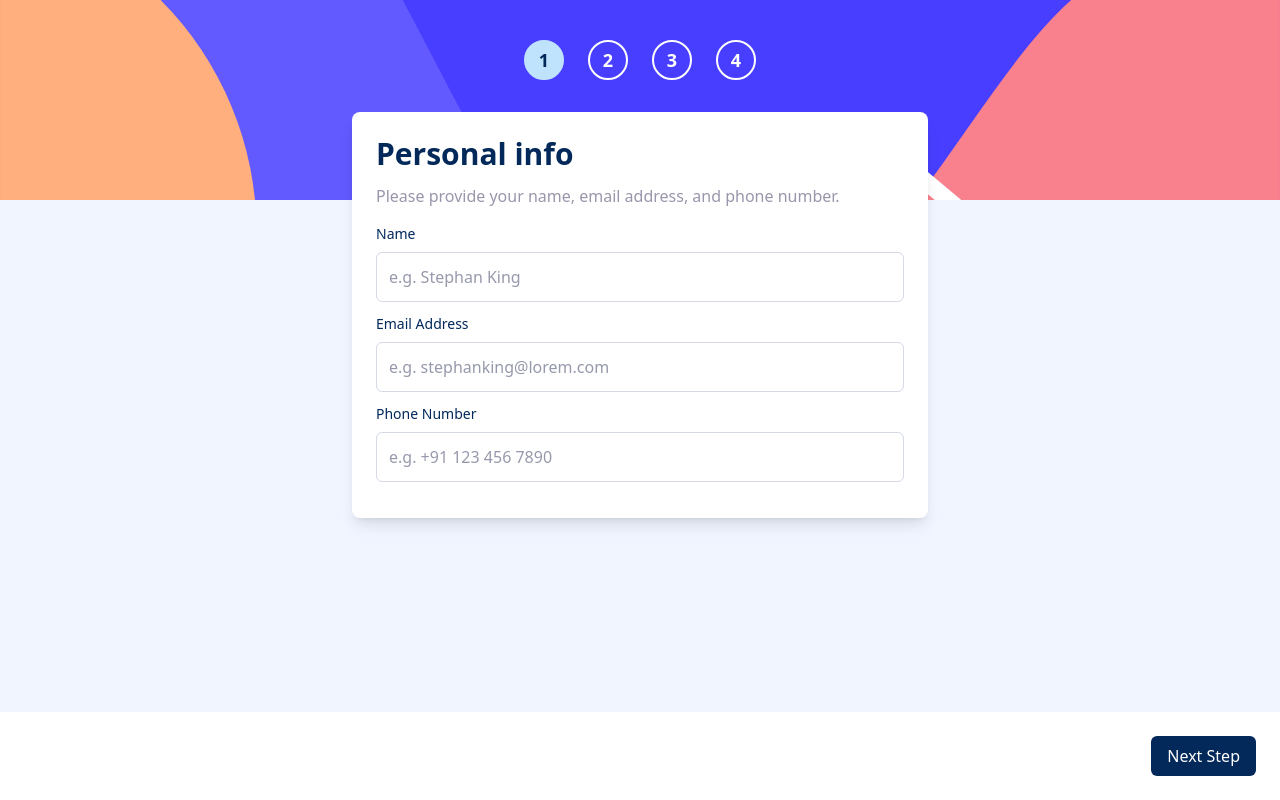
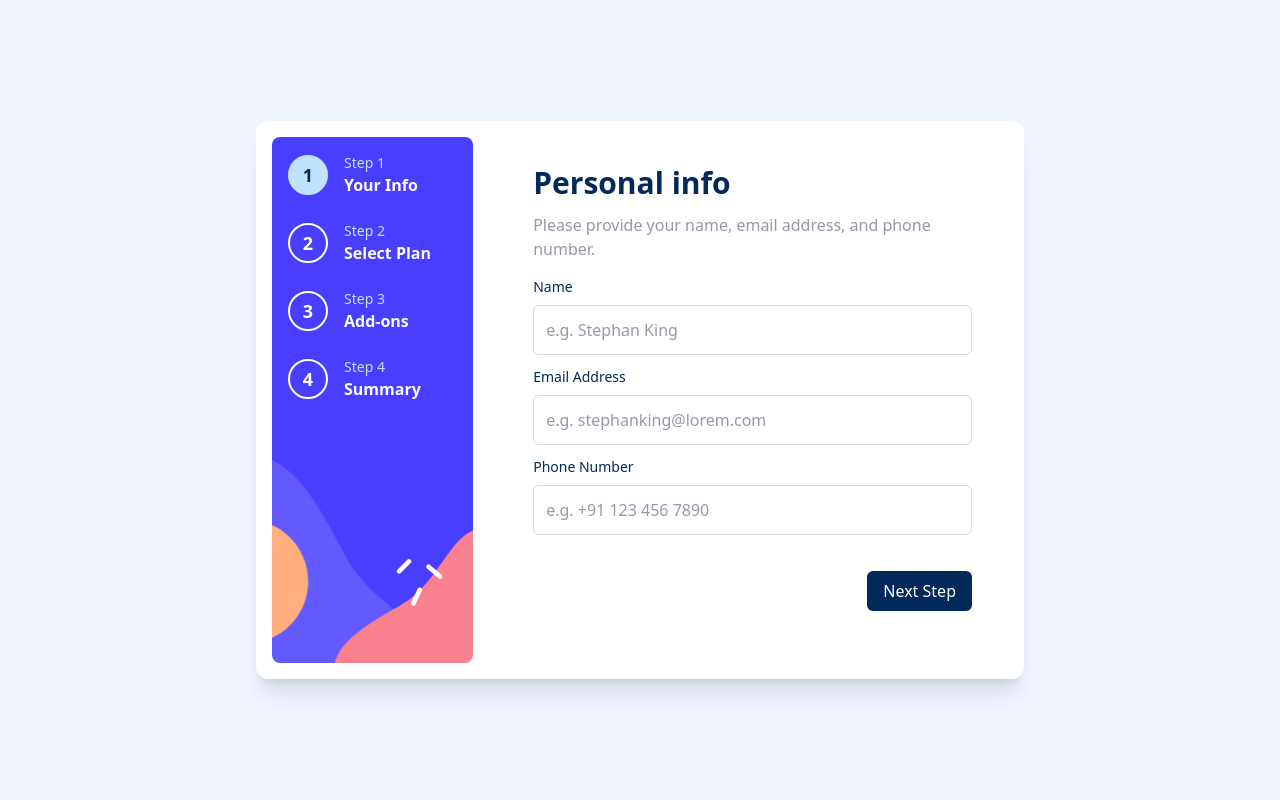
Before and after one commit to vipul-vaishnav/frontend-mentor-solutions-in-one, a React (Vite) app: page /apps/multi-step-form in a window 1280 px wide. Built offline with nearby package versions, Linux system fonts and the light colour scheme.

Commit message:
FIX: desktop UI

```diff
--- a/src/components/MultiStepForm.tsx/FinishedScreen.tsx
+++ b/src/components/MultiStepForm.tsx/FinishedScreen.tsx
@@ -1,8 +1,8 @@
 import React, { useEffect } from 'react'
 
 import { useMultiStepFormStore } from '../../stores/MultiStepFormStore'
-import { PLANS } from './SelectPlan'
-import { ADDONS } from './PickAddOns'
+import { ADDONS } from '../../data/multi-step-form/addons'
+import { PLANS } from '../../data/multi-step-form/plans'
 
 const FinishedScreen: React.FC = () => {
   const { setCurrentStepSubmitFn, billingCycle, plan, addOns, setLastCompletedStep, setStep } = useMultiStepFormStore(
--- a/src/components/MultiStepForm.tsx/PickAddOns.tsx
+++ b/src/components/MultiStepForm.tsx/PickAddOns.tsx
@@ -4,36 +4,7 @@ import { zodResolver } from '@hookform/resolvers/zod'
 
 import { useMultiStepFormStore } from '../../stores/MultiStepFormStore'
 import { AddOnsSchema, type AddOnsType } from '../../lib/MultiStepForm.schema'
-
-export const ADDONS = [
-  {
-    id: 'onlineServiceXQakh7',
-    name: 'Online Service',
-    description: 'Access to multiplayer games',
-    price: {
-      monthly: 1,
-      yearly: 10
-    }
-  },
-  {
-    id: 'largerStoragehxzdy3',
-    name: 'Larger Storage',
-    description: 'Extra 1TB of cloud save',
-    price: {
-      monthly: 2,
-      yearly: 20
-    }
-  },
-  {
-    id: 'customizableProfilewDXoNs',
-    name: 'Customizable Profile',
-    description: 'Custom theme on your profile',
-    price: {
-      monthly: 2,
-      yearly: 20
-    }
-  }
-] as const
+import { ADDONS } from '../../data/multi-step-form/addons'
 
 const PickAddOns: React.FC = () => {
   const {
@@ -68,7 +39,6 @@ const PickAddOns: React.FC = () => {
   }, [])
 
   return (
-    <section>
     <form className="space-y-4">
       {ADDONS.map((addon) => (
         <label
@@ -104,7 +74,6 @@ const PickAddOns: React.FC = () => {
         </label>
       ))}
     </form>
-    </section>
   )
 }
 export default PickAddOns
--- a/src/components/MultiStepForm.tsx/SelectPlan.tsx
+++ b/src/components/MultiStepForm.tsx/SelectPlan.tsx
@@ -7,33 +7,7 @@ import GenericSwitch from '../shared/GenericSwitch'
 
 import { useMultiStepFormStore } from '../../stores/MultiStepFormStore'
 import { PlanSchema, type PlanType } from '../../lib/MultiStepForm.schema'
-
-export const PLANS = [
-  {
-    id: 'arcadeXQakh7',
-    name: 'Arcade',
-    price: {
-      monthly: 9,
-      yearly: 90
-    }
-  },
-  {
-    id: 'advancedhxzdy3',
-    name: 'Advanced',
-    price: {
-      monthly: 12,
-      yearly: 120
-    }
-  },
-  {
-    id: 'prowDXoNs',
-    name: 'Pro',
-    price: {
-      monthly: 15,
-      yearly: 150
-    }
-  }
-] as const
+import { PLANS } from '../../data/multi-step-form/plans'
 
 const FREE_MONTHS = 2
 
@@ -86,7 +60,7 @@ const SelectPlan: React.FC = () => {
   }, [])
 
   return (
-    <section>
+    <React.Fragment>
       <form className="space-y-3">
         {PLANS.map((plan) => (
           <label
@@ -146,7 +120,7 @@ const SelectPlan: React.FC = () => {
           switchClasses="bg-[#02295a] border-[#02295a]"
         />
       </div>
-    </section>
+    </React.Fragment>
   )
 }
 export default SelectPlan
--- /dev/null
+++ b/src/data/multi-step-form/addons.ts
@@ -0,0 +1,29 @@
+export const ADDONS = [
+  {
+    id: 'onlineServiceXQakh7',
+    name: 'Online Service',
+    description: 'Access to multiplayer games',
+    price: {
+      monthly: 1,
+      yearly: 10
+    }
+  },
+  {
+    id: 'largerStoragehxzdy3',
+    name: 'Larger Storage',
+    description: 'Extra 1TB of cloud save',
+    price: {
+      monthly: 2,
+      yearly: 20
+    }
+  },
+  {
+    id: 'customizableProfilewDXoNs',
+    name: 'Customizable Profile',
+    description: 'Custom theme on your profile',
+    price: {
+      monthly: 2,
+      yearly: 20
+    }
+  }
+] as const
--- /dev/null
+++ b/src/data/multi-step-form/plans.ts
@@ -0,0 +1,26 @@
+export const PLANS = [
+  {
+    id: 'arcadeXQakh7',
+    name: 'Arcade',
+    price: {
+      monthly: 9,
+      yearly: 90
+    }
+  },
+  {
+    id: 'advancedhxzdy3',
+    name: 'Advanced',
+    price: {
+      monthly: 12,
+      yearly: 120
+    }
+  },
+  {
+    id: 'prowDXoNs',
+    name: 'Pro',
+    price: {
+      monthly: 15,
+      yearly: 150
+    }
+  }
+] as const
--- a/src/pages/Apps/MultiStepForm.tsx
+++ b/src/pages/Apps/MultiStepForm.tsx
@@ -13,24 +13,28 @@ const STEPS = [
     id: 1,
     step: 1,
     title: 'Personal info',
+    desktopTitle: 'Your Info',
     description: 'Please provide your name, email address, and phone number.'
   },
   {
     id: 2,
     step: 2,
     title: ' Select your plan',
+    desktopTitle: 'Select Plan',
     description: 'You have the option of monthly or yearly billing.'
   },
   {
     id: 3,
     step: 3,
     title: 'Pick add-ons',
+    desktopTitle: 'Add-ons',
     description: 'Add-ons help enhance your gaming experience.'
   },
   {
     id: 4,
     step: 4,
     title: 'Finishing up',
+    desktopTitle: 'Summary',
     description: 'Double-check everything looks OK before confirming.'
   }
 ] as const
@@ -51,11 +55,15 @@ const MultiStepForm: React.FC = () => {
   }
 
   return (
-    <main className="w-full max-w-screen min-h-dvh bg-[#f0f5ff]">
-      <div className="w-full bg-[url('/multi-step-form/bg-sidebar-mobile.svg')] h-50 bg-center bg-cover bg-no-repeat py-10 relative">
-        <ul className="flex items-center justify-center gap-6">
+    <main className="w-full max-w-screen min-h-dvh bg-[#f0f5ff] md:flex md: justify-center md:items-center md:h-full">
+      {/* MOBILE DESIGN */}
+      <div className="w-full bg-[url('/multi-step-form/bg-sidebar-mobile.svg')] h-50 bg-center bg-cover bg-no-repeat py-10 relative md:p-4 md:rounded-xl md:max-w-3xl md:w-full md:mx-auto md:flex md:items-stretch md:shadow-xl md:gap-6 md:bg-white md:bg-none md:h-auto md:static">
+        <ul
+          className="flex md:flex-col md:items-start md:justify-start items-center justify-center gap-6
+        md:w-72 md:bg-[url('/multi-step-form/bg-sidebar-desktop.svg')] md:bg-center md:bg-cover md:bg-no-repeat md:p-4 md:rounded-lg"
+        >
           {STEPS.map((step) => (
-            <li key={step.id}>
+            <li key={step.id} className="md:flex md:items-center md:gap-4">
               <button
                 onClick={() => {
                   if (step.step <= (lastCompletedStep ?? 0) + 1) {
@@ -72,10 +80,17 @@ const MultiStepForm: React.FC = () => {
               >
                 {step.step}
               </button>
+              <div className="uppercas hidden md:block">
+                <p className="text-[#bfe2fd] text-sm">Step {step.id}</p>
+                <p className="font-semibold text-[#fafbff]">{step.desktopTitle}</p>
+              </div>
             </li>
           ))}
         </ul>
-        <section className="w-[calc(100%-48px)] max-w-xl bg-white rounded-lg shadow-lg absolute top-[56%] left-1/2 transform -translate-x-1/2 p-6">
+        <section
+          className="w-[calc(100%-48px)] max-w-xl bg-white rounded-lg shadow-lg absolute top-[56%] left-1/2 transform -translate-x-1/2 p-6
+        md:w-full md:py-7 md:px-9 md:bg-transparent md:shadow-none md:rounded-none md:static md:translate-x-0"
+        >
           {!finished && (
             <div className="space-y-3 mb-4">
               <h1 className="text-[#02295a] font-bold text-xl sm:text-3xl">{currentStepData?.title}</h1>
@@ -89,11 +104,36 @@ const MultiStepForm: React.FC = () => {
             {currentStep === 3 && <PickAddOns />}
             {currentStep === 4 ? !finished ? <FinishedScreen /> : <ThankYou /> : null}
           </div>
+
+          {!finished && (
+            <div
+              className={`w-full hidden bg-white py-6 px-0  md:flex items-center ${
+                currentStep > 1 ? 'justify-between' : 'justify-end'
+              } h-auto`}
+            >
+              {currentStep > 1 && (
+                <button
+                  onClick={goToPreviousStep}
+                  className="text-[#9699ab] hover:text-[#9699ab]/70 transition-all duration-200 md:ml-3"
+                >
+                  Go Back
+                </button>
+              )}
+              <button
+                onClick={handleNext}
+                className={`text-white transition-all duration-200 px-4 py-2 rounded-md ${
+                  currentStep === 4 ? 'bg-[#473dff] hover:bg-[#437dff]/80' : 'bg-[#02295a] hover:bg-[#02295a]/80'
+                }`}
+              >
+                {currentStep === 4 ? 'Confirm' : 'Next Step'}
+              </button>
+            </div>
+          )}
         </section>
       </div>
       {!finished && (
         <div
-          className={`w-full fixed bottom-0 max-w-screen bg-white p-6 flex items-center ${
+          className={`w-full fixed bottom-0 max-w-screen bg-white p-6 flex items-center md:hidden ${
             currentStep > 1 ? 'justify-between' : 'justify-end'
           } h-auto`}
         >
@@ -115,6 +155,77 @@ const MultiStepForm: React.FC = () => {
           </button>
         </div>
       )}
+      {/* DESKTOP */}
+      {/* <section className="bg-white p-4 rounded-xl max-w-3xl w-full mx-auto md:flex items-stretch hidden shadow-xl gap-6">
+        <aside className="w-72 bg-[url('/multi-step-form/bg-sidebar-desktop.svg')] bg-center bg-cover bg-no-repeat p-4 rounded-lg">
+          <ul className="flex flex-col items-start gap-6">
+            {STEPS.map((step) => (
+              <li key={step.id} className="flex items-center gap-4">
+                <button
+                  onClick={() => {
+                    if (step.step <= (lastCompletedStep ?? 0) + 1) {
+                      setStep(step.step)
+                    }
+                  }}
+                  className={`w-10 h-10 ${
+                    step.step <= (lastCompletedStep ?? 0) + 1 ? 'cursor-pointer' : '!cursor-not-allowed'
+                  } rounded-full flex items-center justify-center border-2 font-bold text-lg ${
+                    step.step === currentStep
+                      ? 'bg-[#bfe2fd] border-[#bfe2fd] text-[#02295a]'
+                      : 'bg-transparent border-white text-white'
+                  }`}
+                >
+                  {step.step}
+                </button>
+                <div className="uppercase">
+                  <p className="text-[#bfe2fd] text-sm">Step {step.id}</p>
+                  <p className="font-semibold text-[#fafbff]">{step.desktopTitle}</p>
+                </div>
+              </li>
+            ))}
+          </ul>
+        </aside>
+        <article className="w-full py-7 px-9">
+          {!finished && (
+            <div className="space-y-3 mb-4">
+              <h1 className="text-[#02295a] font-bold text-xl sm:text-3xl">{currentStepData?.title}</h1>
+              <p className="text-[#9996ab] font-medium text-sm sm:text-base">{currentStepData?.description}</p>
+            </div>
+          )}
+
+          <div>
+            {currentStep === 1 && <PersonalInfo />}
+            {currentStep === 2 && <SelectPlan />}
+            {currentStep === 3 && <PickAddOns />}
+            {currentStep === 4 ? !finished ? <FinishedScreen /> : <ThankYou /> : null}
+          </div>
+
+          {!finished && (
+            <div
+              className={`w-full bg-white py-6 px-0 flex items-center ${
+                currentStep > 1 ? 'justify-between' : 'justify-end'
+              } h-auto`}
+            >
+              {currentStep > 1 && (
+                <button
+                  onClick={goToPreviousStep}
+                  className="text-[#9699ab] hover:text-[#9699ab]/70 transition-all duration-200"
+                >
+                  Go Back
+                </button>
+              )}
+              <button
+                onClick={handleNext}
+                className={`text-white transition-all duration-200 px-4 py-2 rounded-md ${
+                  currentStep === 4 ? 'bg-[#473dff] hover:bg-[#437dff]/80' : 'bg-[#02295a] hover:bg-[#02295a]/80'
+                }`}
+              >
+                {currentStep === 4 ? 'Confirm' : 'Next Step'}
+              </button>
+            </div>
+          )}
+        </article>
+      </section> */}
     </main>
   )
 }
```
Lines whose indentation alone changed are shown as unchanged.
